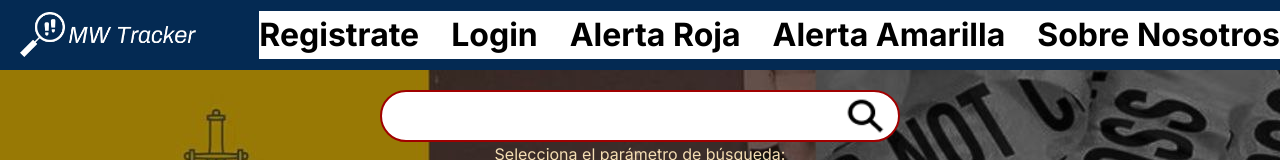
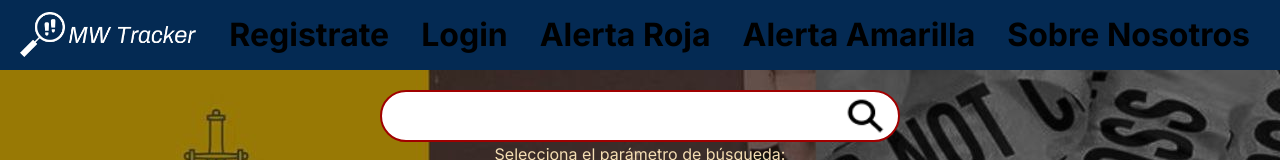
Before and after one commit to Los-Chavales/frontend-proyecto, a React (Vite) app in the folder client/: page /red in a window 1280 px wide. Shown: the top 160 px of the page. Built offline with nearby package versions, Linux system fonts and the light colour scheme; no server answers; a web font is replaced by a local one.

Commit message:
SCRUM-26 Header

```diff
--- a/client/src/styles/header.css
+++ b/client/src/styles/header.css
@@ -75,7 +75,7 @@ ol,ul{
     cursor: pointer;
 }
 .ul_links {
-    width: 100%;
+        width: 100%;
     position: absolute;
     top: 70px;
     left: 0;
@@ -132,13 +132,20 @@ ol,ul{
     margin:0;
     top: 0px;
     align-items:flex-end;
-    margin-right: 0px;
+    margin-right: 30px;
+    background-color: #042A53;
 
 
 }
 
 .link{
     background-color: none;
+    color: #fff;
+}
+
+
+.link:hover{
+    color: #bbbbbb;
 }
 
 }
```
